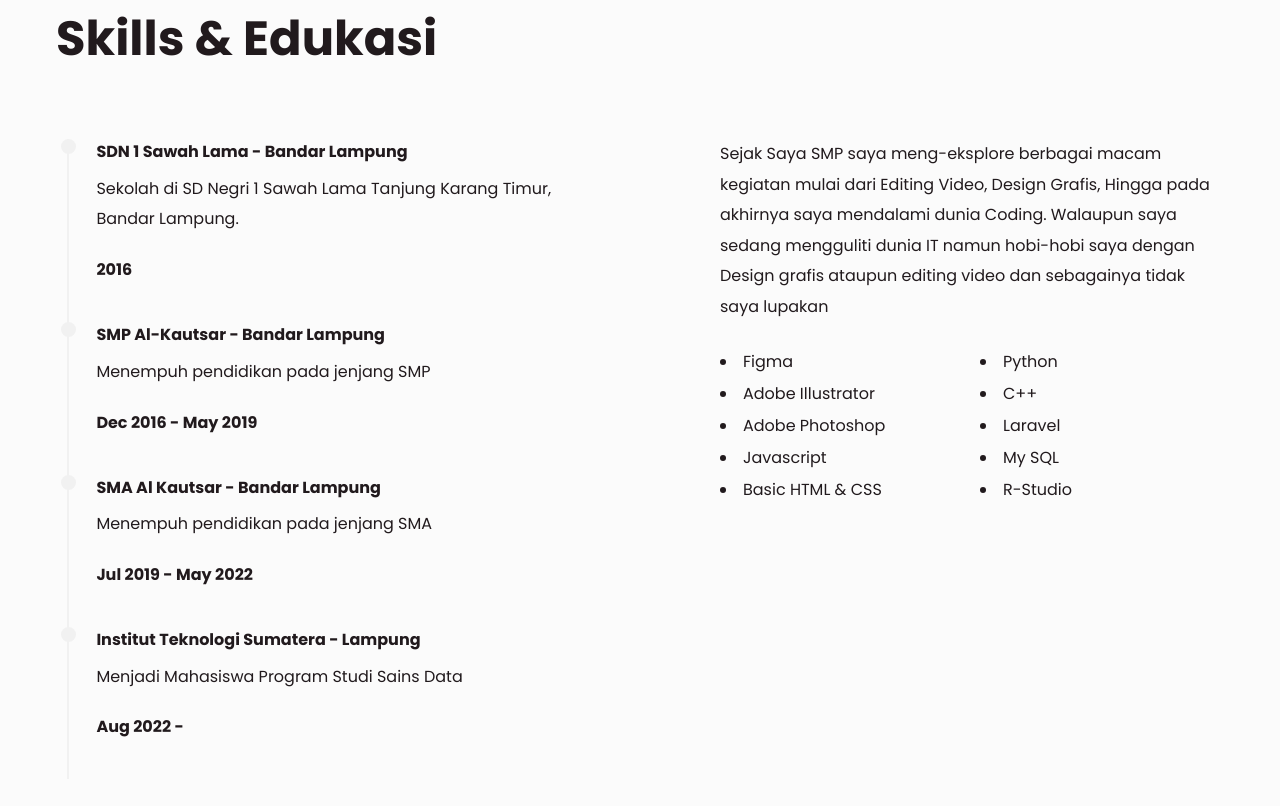
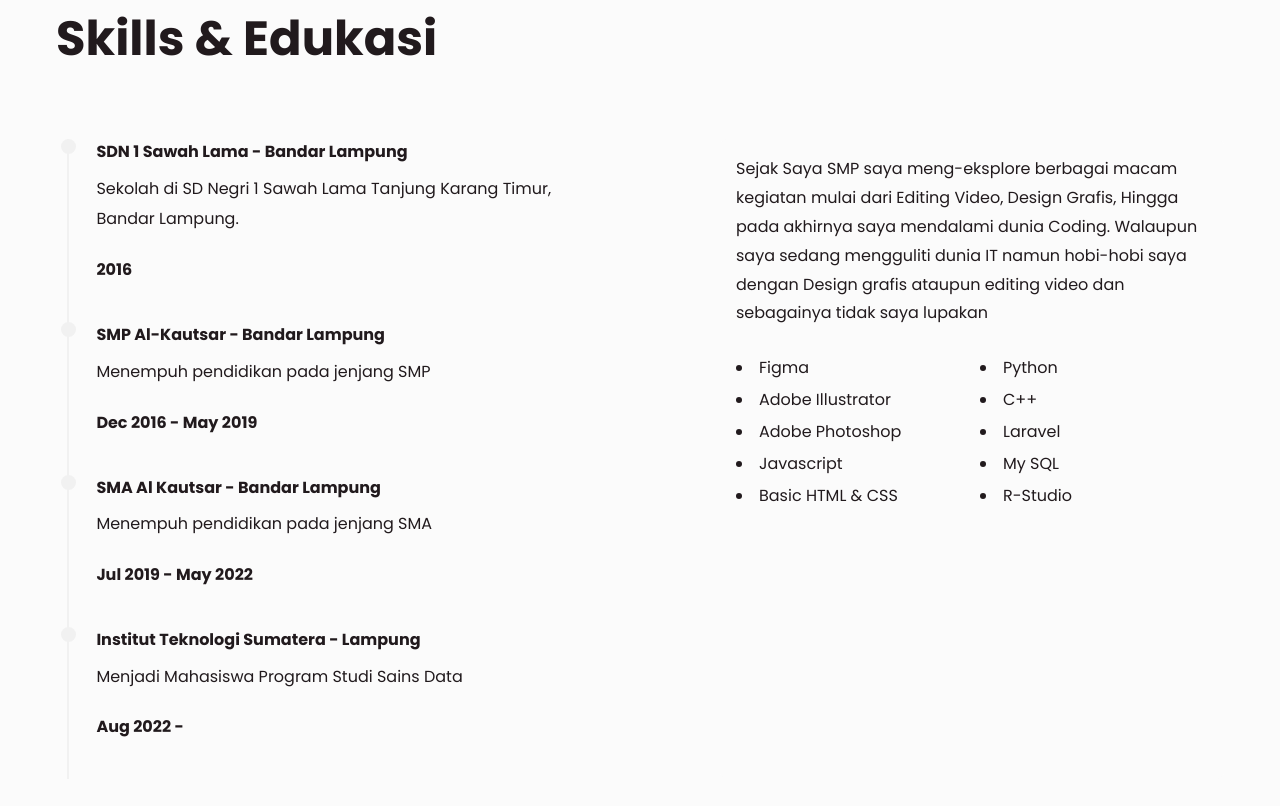
Before and after one commit to Danielle024/KKA-PORTO, a plain HTML site: page index.html in a window 1280 px wide. Shown: the part 2854-3660 px from the top of the page. Drawn offline with Linux system fonts and the light colour scheme.

Commit message:
Update style.css

```diff
--- a/styles/style.css
+++ b/styles/style.css
@@ -354,6 +354,19 @@ nav ul li a {
   line-height: 2rem;
 }
 
+.skills-right {
+  padding: 1rem;
+  background-color: var(--secondaryBackgroundColor);
+  color: var(--textColor);
+  border-radius: 8px;
+}
+
+.skills-right p {
+  text-wrap: wrap;
+  margin: 0;
+  line-height: 1.8rem;
+}
+
 /* Footer */
 footer {
   background-color: #1e1e1e;
```
